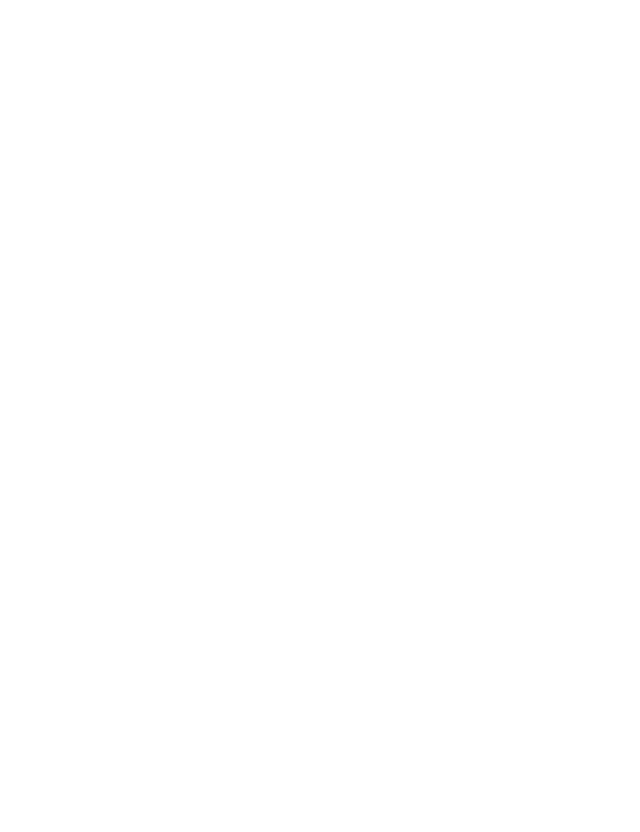
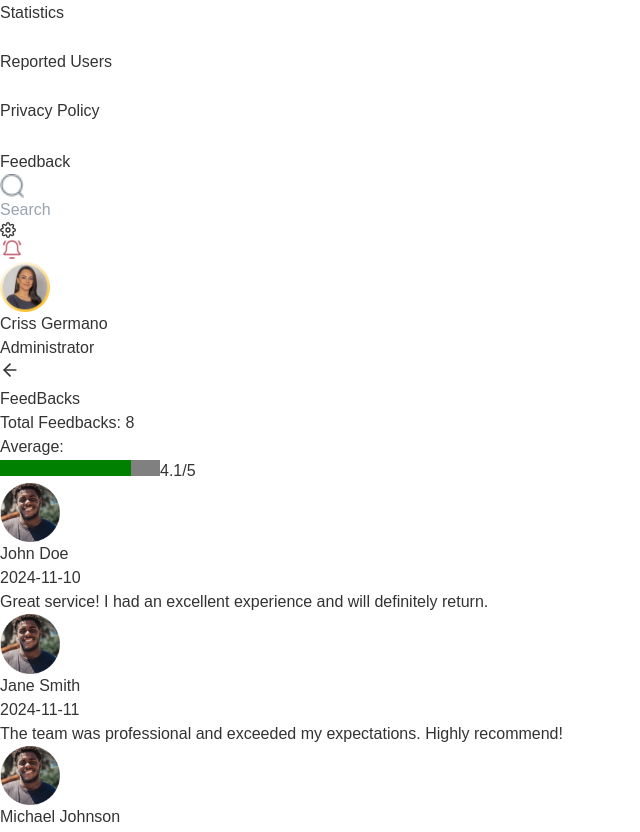
Before and after one commit to muhammadzayanali/Braelo-web, a Next.js app: page /pages/feedback in a window 1280 px wide. Before the commit this address had no page. Shown: the part 460-1292 px from the top of the page, without its empty margins (0-640 px from the left). Before the commit the page ends 800 px from the top, so only its background shows below. Built offline with nearby package versions, Linux system fonts and the light colour scheme.

Commit message:
fix swipper issue on lisitng page and created fedback screen

```diff
--- /dev/null
+++ b/src/app/components/Feedback/FeedbackCard.jsx
@@ -0,0 +1,134 @@
+import React from "react";
+import Image from "next/image";
+
+const feedbackData = [
+    {
+      id: 1,
+      name: "John Doe",
+      image: "/report.png",
+      description:
+        "Great service! I had an excellent experience and will definitely return.",
+      date: "2024-11-10",
+      rating: 4.5,
+    },
+    {
+      id: 2,
+      name: "Jane Smith",
+      image: "/report.png",
+      description:
+        "The team was professional and exceeded my expectations. Highly recommend!",
+      date: "2024-11-11",
+      rating: 4.0,
+    },
+    {
+      id: 3,
+      name: "Michael Johnson",
+      image: "/report.png",
+      description:
+        "Good quality but a bit delayed in delivery. Overall satisfied.",
+      date: "2024-11-09",
+      rating: 3.8,
+    },
+    {
+      id: 4,
+      name: "Emily Davis",
+      image: "/report.png",
+      description:
+        "Excellent customer support! They helped me through every step.",
+      date: "2024-11-08",
+      rating: 4.7,
+    },
+    {
+      id: 5,
+      name: "William Brown",
+      image: "/report.png",
+      description:
+        "Not quite what I expected, but the service was still decent.",
+      date: "2024-11-07",
+      rating: 3.2,
+    },
+    {
+      id: 6,
+      name: "Linda Wilson",
+      image: "/report.png",
+      description:
+        "Amazing experience from start to finish! Will definitely use again.",
+      date: "2024-11-06",
+      rating: 4.9,
+    },
+    {
+      id: 7,
+      name: "James Taylor",
+      image: "/report.png",
+      description:
+        "Service was okay, but I had higher expectations. Room for improvement.",
+      date: "2024-11-05",
+      rating: 3.5,
+    },
+    {
+      id: 8,
+      name: "Patricia Anderson",
+      image: "/report.png",
+      description:
+        "Highly efficient and reliable. I got exactly what I needed.",
+      date: "2024-11-04",
+      rating: 4.3,
+    },
+  ];
+
+
+// Calculate average rating
+const calculateAverageRating = () => {
+  const total = feedbackData.reduce((sum, feedback) => sum + feedback.rating, 0);
+  return (total / feedbackData.length).toFixed(1);
+};
+
+const FeedbackCard = () => {
+  const totalFeedbacks = feedbackData.length;
+  const averageRating = calculateAverageRating();
+
+  return (
+    <div className="space-y-6 mt-6">
+      {/* Header Section with Total Feedbacks and Average Rating */}
+      <div className="flex items-center justify-between bg-gray-100 p-4 rounded-lg shadow-md mb-4">
+        <h2 className="text-lg font-semibold text-gray-500">Total Feedbacks: {totalFeedbacks}</h2>
+        <div className="flex items-center space-x-4">
+          <span className="text-lg font-medium text-gray-600">Average:</span>
+          <div className="flex items-center space-x-2">
+            <progress
+              className="w-32 h-4 rounded-full"
+              value={averageRating}
+              max="5"
+            ></progress>
+            <span className="text-lg font-semibold text-gray-500">{averageRating}/5</span>
+          </div>
+        </div>
+      </div>
+
+      {/* Feedback Cards */}
+      {feedbackData.map(({ id, name, image, description, date }) => (
+        <div
+          key={id}
+          className="flex items-start bg-white rounded-lg shadow-lg p-6 space-x-4"
+        >
+          <Image
+            src={image}
+            alt={name}
+            className="rounded-full object-cover"
+            width={60}
+            height={60}
+          />
+          <div className="flex-1">
+            <div className="flex items-center justify-between">
+              <h3 className="text-lg font-semibold text-gray-500">{name}</h3>
+              <span className="text-sm text-blue-500">{date}</span>
+            </div>
+            <p className="text-gray-600 mt-2">{description}</p>
+          </div>
+        </div>
+      ))}
+    </div>
+  );
+};
+
+export default FeedbackCard;
--- a/src/app/components/Sidebar.jsx
+++ b/src/app/components/Sidebar.jsx
@@ -15,6 +15,7 @@ const sidebarItems = [
   { to: "/pages/statistics", icon: "/a9.png", label: "Statistics" },
   { to: "/pages/reportedusers", icon: "/a11.png", label: "Reported Users" },
   { to: "/pages/privacypolicy", icon: "/a12.png", label: "Privacy Policy" },
+  { to: "/pages/feedback", icon: "/fd.svg", label: "Feedback" },
 ];
 
 const Sidebar = () => {
--- /dev/null
+++ b/src/app/pages/feedback/page.jsx
@@ -0,0 +1,22 @@
+import React from 'react'
+import BackButton from '@/app/components/BackButton'
+import FeedbackCard from '@/app/components/Feedback/FeedbackCard'
+
+const feedback = () => {
+  return (
+
+    <div className="p-5">
+      <div className="flex justify-between">
+        <div className="flex items-center gap-2">
+          <BackButton />
+          <h1 className="text-[#78828A] text-[24px] font-[500] flex items-center">
+            FeedBacks
+          </h1>
+        </div>
+      </div>
+      <FeedbackCard />
+    </div>
+  )
+}
+
+export default feedback
```
Also changed, not shown: src/app/components/Listing/AllListingTabbar.jsx (+6 -6 lines), src/app/pages/listing/page.jsx (+10 -10 lines), public/a17.png (added), public/fd.svg (added).
